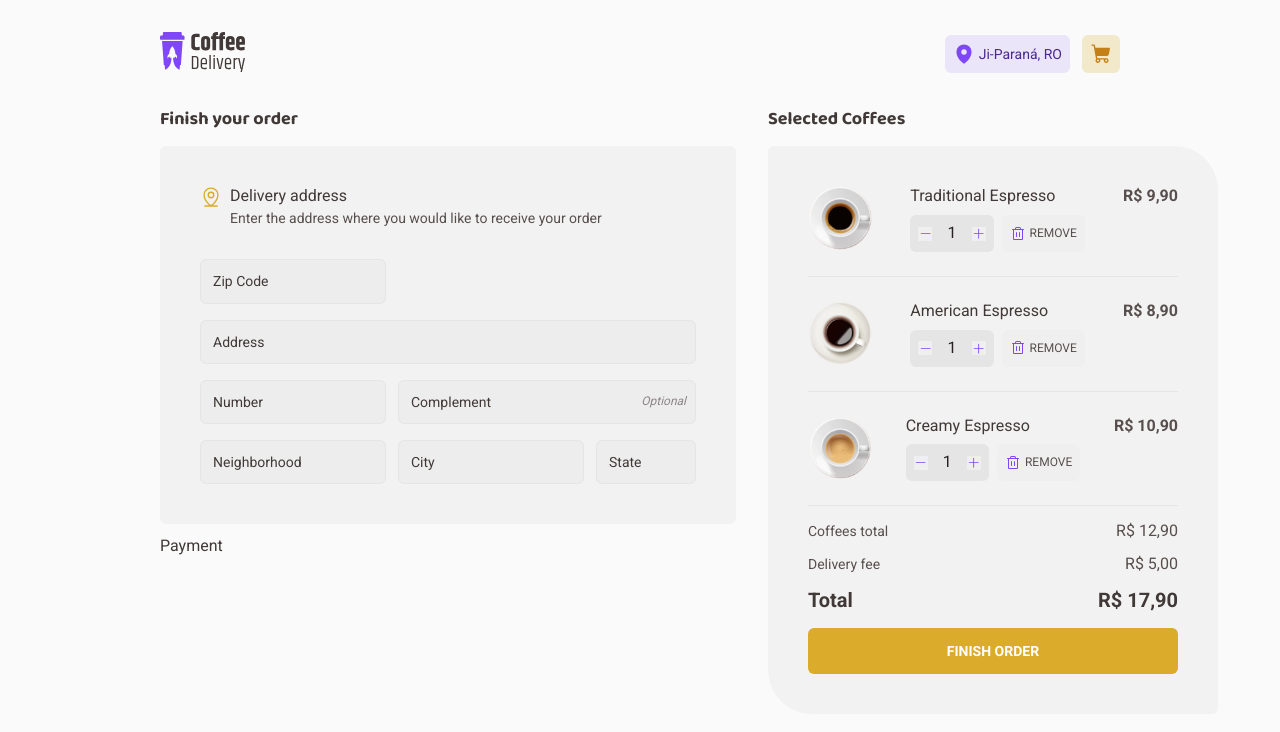
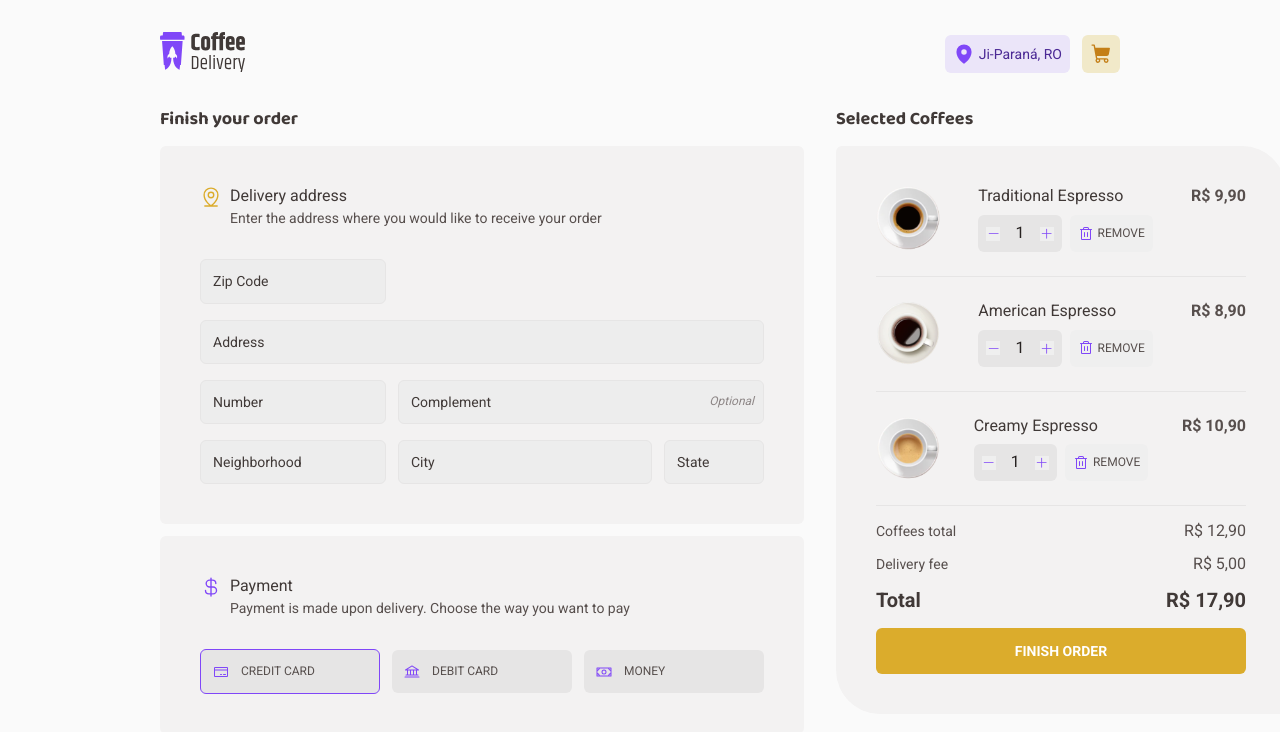
Before and after one commit to jeffersongouveia/coffee-delivery, a React (Vite) app: page /checkout in a window 1280 px wide. Shown: the top 732 px of the page. Built offline with nearby package versions, Linux system fonts and the light colour scheme.

Commit message:
Finished Payment card

```diff
--- a/src/components/Payment/Payment.tsx
+++ b/src/components/Payment/Payment.tsx
@@ -1,9 +1,45 @@
-import { Container, Title } from './styles.ts'
+import { Bank, CreditCard, CurrencyDollar, Money } from '@phosphor-icons/react'
+
+import {
+  Container,
+  OptionCard,
+  Options,
+  PaymentContainer,
+  PaymentHeader,
+  PaymentHeaderContainer,
+} from './styles.ts'
+import { defaultTheme } from '../../styles/themes.ts'
 
 export default function Payment() {
   return (
     <Container>
-      <Title>Payment</Title>
+      <PaymentContainer>
+        <PaymentHeaderContainer>
+          <CurrencyDollar size={22} color={defaultTheme.colors.brand.purple} />
+
+          <PaymentHeader>
+            <h4>Payment</h4>
+            <p>Payment is made upon delivery. Choose the way you want to pay</p>
+          </PaymentHeader>
+        </PaymentHeaderContainer>
+
+        <Options>
+          <OptionCard selected>
+            <CreditCard size={16} color={defaultTheme.colors.brand.purple} />
+            <p>Credit Card</p>
+          </OptionCard>
+
+          <OptionCard>
+            <Bank size={16} color={defaultTheme.colors.brand.purple} />
+            <p>Debit Card</p>
+          </OptionCard>
+
+          <OptionCard>
+            <Money size={16} color={defaultTheme.colors.brand.purple} />
+            <p>Money</p>
+          </OptionCard>
+        </Options>
+      </PaymentContainer>
     </Container>
   )
 }
--- a/src/components/Payment/styles.ts
+++ b/src/components/Payment/styles.ts
@@ -1,14 +1,12 @@
-import styled from 'styled-components'
+import styled, { css } from 'styled-components'
+
+interface OptionCardProps {
+  selected?: boolean
+}
 
 export const Container = styled.div`
   display: grid;
   width: 100%;
-`
-
-export const Title = styled.h2`
-  font: ${(props) => props.theme.fonts.text.m};
-  color: ${(props) => props.theme.colors.base.subtitle};
-  margin-bottom: 15px;
 `
 
 export const PaymentContainer = styled.div`
@@ -18,3 +16,59 @@ export const PaymentContainer = styled.div`
   border-radius: 6px;
   padding: 40px;
 `
+
+export const PaymentHeaderContainer = styled.div`
+  display: flex;
+  gap: 8px;
+`
+
+export const PaymentHeader = styled.div`
+  display: grid;
+  gap: 2px;
+
+  h4 {
+    font: ${(props) => props.theme.fonts.text.m};
+    color: ${(props) => props.theme.colors.base.subtitle};
+  }
+
+  p {
+    font: ${(props) => props.theme.fonts.text.s};
+    color: ${(props) => props.theme.colors.base.text};
+  }
+`
+
+export const Options = styled.div`
+  display: flex;
+  align-items: center;
+  gap: 12px;
+`
+
+export const OptionCard = styled.button<OptionCardProps>`
+  display: flex;
+  align-items: center;
+  justify-content: flex-start;
+  gap: 12px;
+  padding: 12px;
+  border-radius: 6px;
+  cursor: pointer;
+  border: none;
+  box-shadow: none;
+  min-width: 180px;
+  background: ${(props) => props.theme.colors.base.button};
+
+  ${(props) =>
+    props.selected &&
+    css`
+      border: 1px solid ${props.theme.colors.brand.purple};
+    `}
+
+  &:hover {
+    background: ${(props) => props.theme.colors.base.hover};
+  }
+
+  p {
+    font: ${(props) => props.theme.fonts.button.m};
+    color: ${(props) => props.theme.colors.base.text};
+    text-transform: uppercase;
+  }
+`
```
